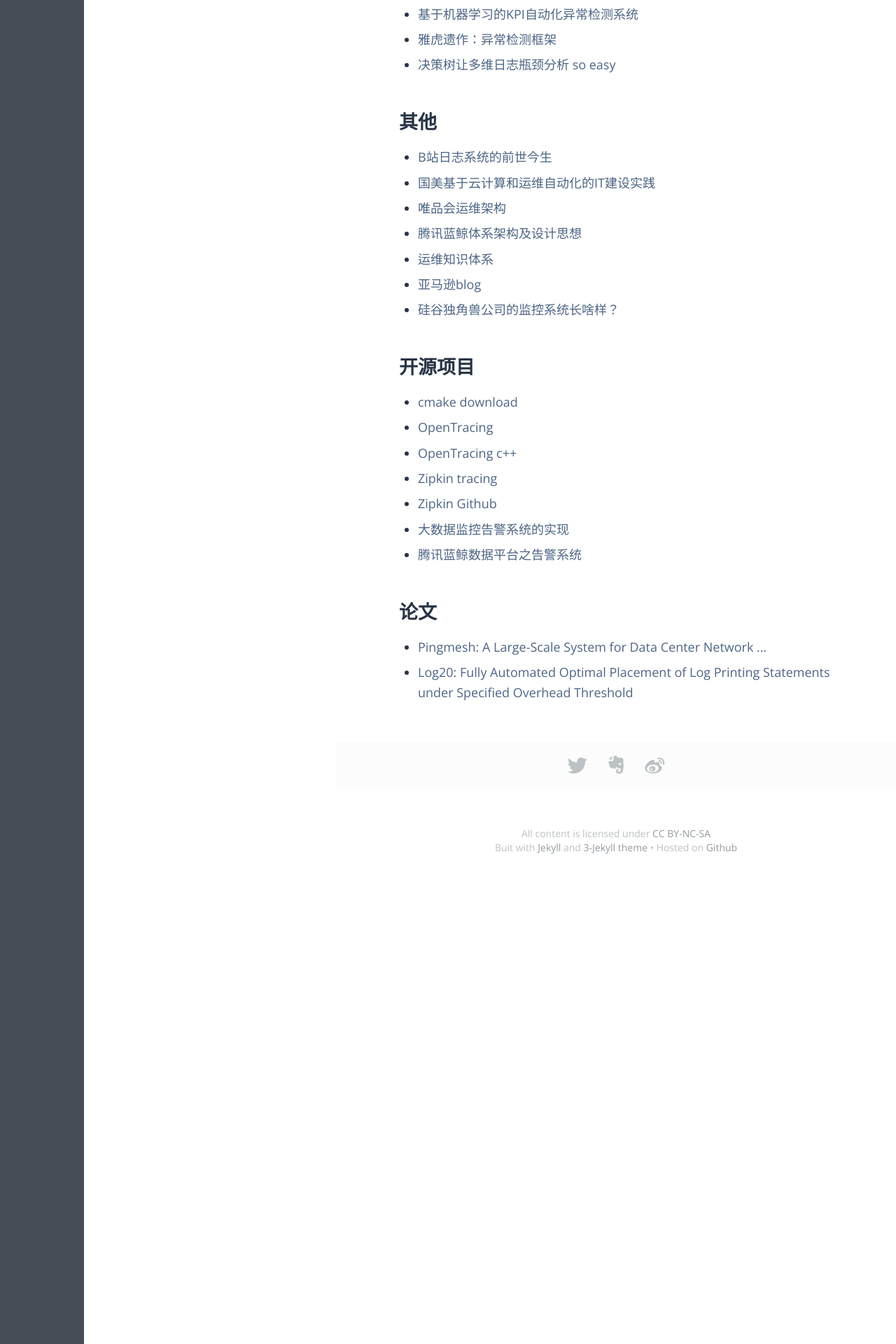
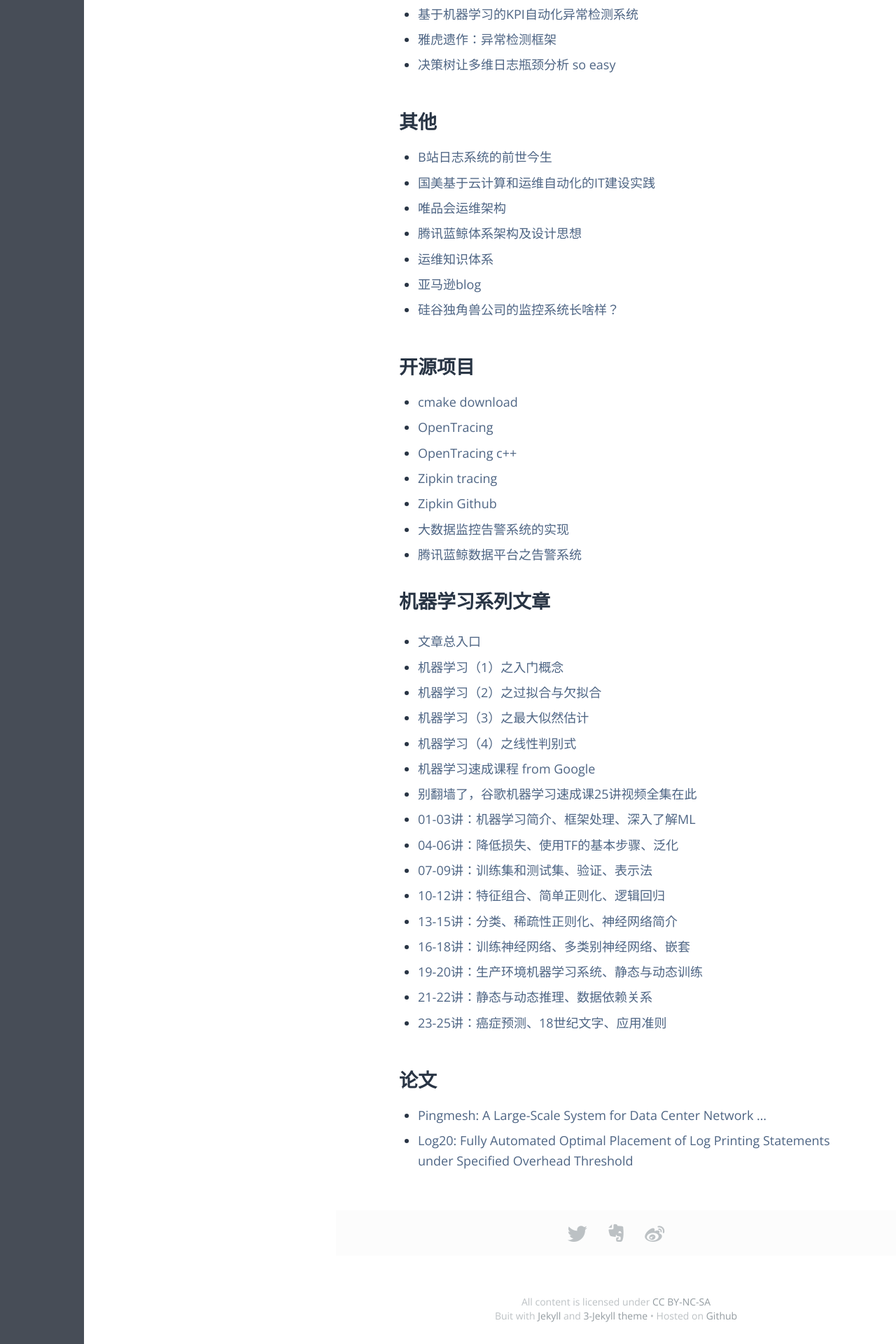
Before and after one commit to feelkill/feelkill.github.io, a Jekyll site: the page built from _posts/database/2017-10-22-故障诊断及自动化运维.md, in a window 1280 px wide. Shown: the part 1786-3706 px from the top of the page at 70% size. Built offline with Jekyll 4.4.1, drawn with Linux system fonts in a browser that asks for light colours; some web fonts are replaced.

Commit message:
补充机器学习链接

```diff
--- a/_posts/database/2017-10-22-故障诊断及自动化运维.md
+++ b/_posts/database/2017-10-22-故障诊断及自动化运维.md
@@ -78,6 +78,26 @@ ORACLE数据库主要调研的是故障诊断基础架构，主要参考链接
 * [大数据监控告警系统的实现](https://www.ibm.com/developerworks/community/blogs/c914709e-8097-4537-92ef-8982fc416138/entry/大数据监控告警系统的实现?lang=en)
 * [腾讯蓝鲸数据平台之告警系统](http://dockone.io/article/537)
 
+# 机器学习系列文章
+
+* [文章总入口](https://mp.weixin.qq.com/s/fFs2lJiU7kInwaz905GI6g)
+* [机器学习（1）之入门概念](https://mp.weixin.qq.com/s?__biz=MzIxODM4MjA5MA==&mid=2247484910&idx=1&sn=0ec78243f74a990bb66fd9c51d5eb2dc&chksm=97ea2f8ba09da69d366d703cf85cc9dd826995f2b70b803a7e27a7beacf6fa2696af0fd6c831&scene=21#wechat_redirect)
+* [机器学习（2）之过拟合与欠拟合](https://mp.weixin.qq.com/s?__biz=MzIxODM4MjA5MA==&mid=2247484913&idx=1&sn=c82442d99fedde50e4cc05536c2ae4c4&chksm=97ea2f94a09da682f81e76beac91ebebb54ecdcbeb1172d35fb38190bf0114ec867a95e3a93c&scene=21#wechat_redirect)
+* [机器学习（3）之最大似然估计](https://mp.weixin.qq.com/s?__biz=MzIxODM4MjA5MA==&mid=2247484944&idx=1&sn=ad751c6249d5eba6246b90c6ef576ca3&chksm=97ea2c75a09da56323cf8fea1a30d44b68601aaaaf7ff9df3a3633fb0d6a9a676d57826cae33&scene=21#wechat_redirect)
+* [机器学习（4）之线性判别式](https://mp.weixin.qq.com/s?__biz=MzIxODM4MjA5MA==&mid=2247484970&idx=1&sn=6be0de98525c4d1667c56bb416725542&chksm=97ea2c4fa09da559a70e9c4ae1ef9f998a30dcf54d7be9c1e3bf76dce9bfa238d99eda58bfb4&scene=21#wechat_redirect)
+* [机器学习速成课程 from Google](https://developers.google.cn/machine-learning/crash-course/)
+* [别翻墙了，谷歌机器学习速成课25讲视频全集在此](https://mp.weixin.qq.com/s?__biz=MzIzNjc1NzUzMw%3D%3D&mid=2247495096&idx=1&sn=cb25eec7088e96f416bc1df2a6c2df10#wechat_redirect)
+* [01-03讲：机器学习简介、框架处理、深入了解ML](https://mp.weixin.qq.com/s?__biz=MzIzNjc1NzUzMw%3D%3D&mid=2247495096&idx=1&sn=cb25eec7088e96f416bc1df2a6c2df10#wechat_redirect)
+* [04-06讲：降低损失、使用TF的基本步骤、泛化](https://mp.weixin.qq.com/s?__biz=MzUzNDUyNzYzNg==&mid=2247483688&idx=1&sn=a9ba058a1278f80206e0ae57dd004a53&scene=21#wechat_redirect)
+* [07-09讲：训练集和测试集、验证、表示法](https://mp.weixin.qq.com/s?__biz=MzUzNDUyNzYzNg==&mid=2247483688&idx=2&sn=015640633790bc69769119e7e4acf5df&scene=21#wechat_redirect)
+* [10-12讲：特征组合、简单正则化、逻辑回归](https://mp.weixin.qq.com/s?__biz=MzUzNDUyNzYzNg==&mid=2247483688&idx=3&sn=138b18889e46b74cd4b316c180b9ca22&scene=21#wechat_redirect)
+* [13-15讲：分类、稀疏性正则化、神经网络简介](https://mp.weixin.qq.com/s?__biz=MzUzNDUyNzYzNg==&mid=2247483688&idx=4&sn=004c8c78eac6557b29dc91fc3a02b7a4&scene=21#wechat_redirect)
+* [16-18讲：训练神经网络、多类别神经网络、嵌套](https://mp.weixin.qq.com/s?__biz=MzUzNDUyNzYzNg==&mid=2247483688&idx=5&sn=07bd9455bdd3d313607d2e38493769ef&scene=21#wechat_redirect)
+* [19-20讲：生产环境机器学习系统、静态与动态训练](https://mp.weixin.qq.com/s?__biz=MzUzNDUyNzYzNg==&mid=2247483688&idx=6&sn=0bc58f10ab6df11343528366b043c5d0&scene=21#wechat_redirect)
+* [21-22讲：静态与动态推理、数据依赖关系](https://mp.weixin.qq.com/s?__biz=MzUzNDUyNzYzNg==&mid=2247483688&idx=7&sn=bf6459753a236540b9a64c106c7e9a00&scene=21#wechat_redirect)
+* [23-25讲：癌症预测、18世纪文字、应用准则](https://mp.weixin.qq.com/s?__biz=MzUzNDUyNzYzNg==&mid=2247483688&idx=8&sn=6ea657bdad9714d641b880e585648f57&scene=21#wechat_redirect)
+
+
 ## 论文
 
 * [Pingmesh: A Large-Scale System for Data Center Network ...](http://conferences.sigcomm.org/sigcomm/2015/pdf/papers/p139.pdf)
```
